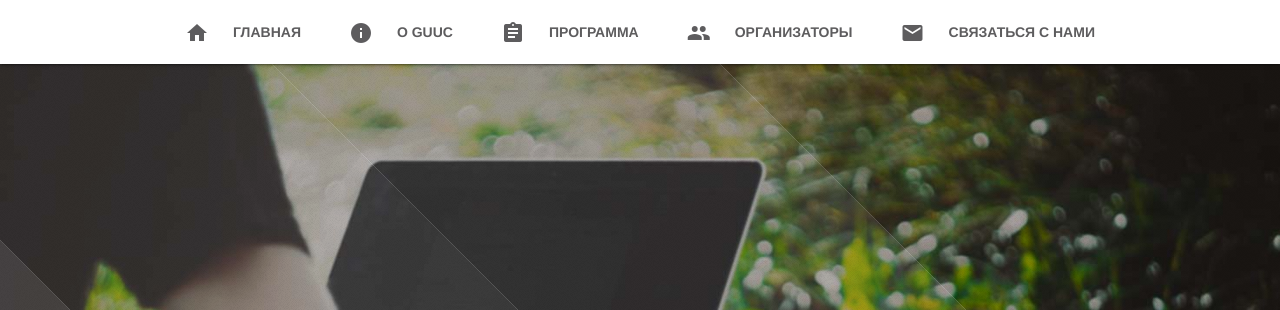
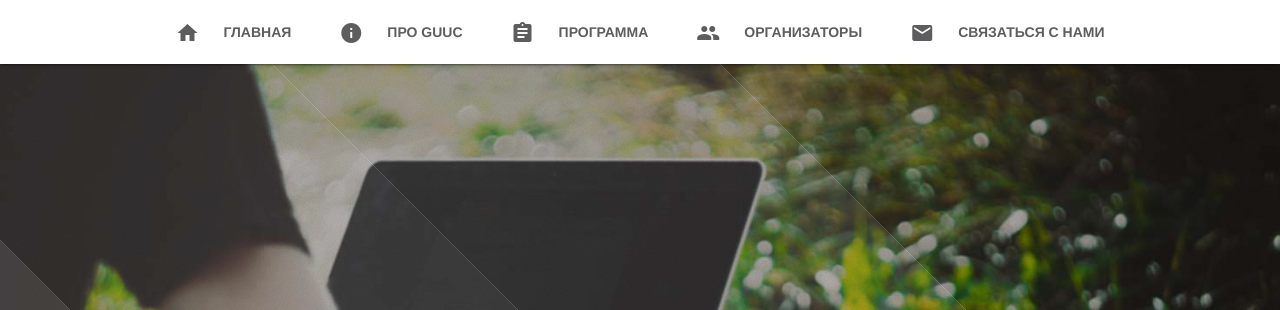
Before and after one commit to guuc/guuc.github.com, a plain HTML site: page src/index.html in a window 1280 px wide. Shown: the top 310 px of the page. Drawn offline with Linux system fonts and the light colour scheme.

Commit message:
Changing section name from "О GUUC" to "Про GUUC"

```diff
--- a/src/index.html
+++ b/src/index.html
@@ -40,7 +40,7 @@
                            data-scroll><i class="mdi mdi-home"></i>Главная</a>
                         <a class="mdl-navigation__link mdl-typography--text-uppercase mdl-js-button mdl-js-ripple-effect"
                            href="#" data-href="about_guuc"
-                           data-scroll><i class="mdi mdi-information"></i>О GUUC</a>
+                           data-scroll><i class="mdi mdi-information"></i>Про GUUC</a>
                         <a class="mdl-navigation__link mdl-typography--text-uppercase mdl-js-button mdl-js-ripple-effect"
                            href="#" data-href="programm"
                            data-scroll><i class="mdi mdi-clipboard-text"></i>Программа</a>
@@ -60,7 +60,7 @@
                        data-scroll><i class="mdi mdi-home"></i>Главная</a>
                     <a class="mdl-navigation__link mdl-typography--text-uppercase mdl-js-button mdl-js-ripple-effect"
                        href="#" data-href="about_guuc"
-                       data-scroll><i class="mdi mdi-information"></i>О GUUC</a>
+                       data-scroll><i class="mdi mdi-information"></i>Про GUUC</a>
                     <a class="mdl-navigation__link mdl-typography--text-uppercase mdl-js-button mdl-js-ripple-effect"
                        href="#" data-href="programm"
                        data-scroll><i class="mdi mdi-clipboard-text"></i>Программа</a>
@@ -89,7 +89,7 @@
                     <div class="guuc-section__additional-bg-1"></div>
                     <div class="guuc-section__inner mdl-grid">
                         <div class="mdl-cell mdl-cell--6-col-desktop mdl-cell--6-offset-desktop mdl-cell--12-col-phone mdl-cell--12-col-tablet">
-                            <h2 class="mdl-typography--text-uppercase guuc-section__heading guuc-color-text--blue">О GUUC</h2>
+                            <h2 class="mdl-typography--text-uppercase guuc-section__heading guuc-color-text--blue">Про GUUC</h2>
 
                             <p class="mdl-typography--subhead guuc-color-text--graphite guuc-section__common-text">
                                 Если ты студент I или II курса, знаешь HTML и CSS, чувствуешь в себе силу настоящего
```
